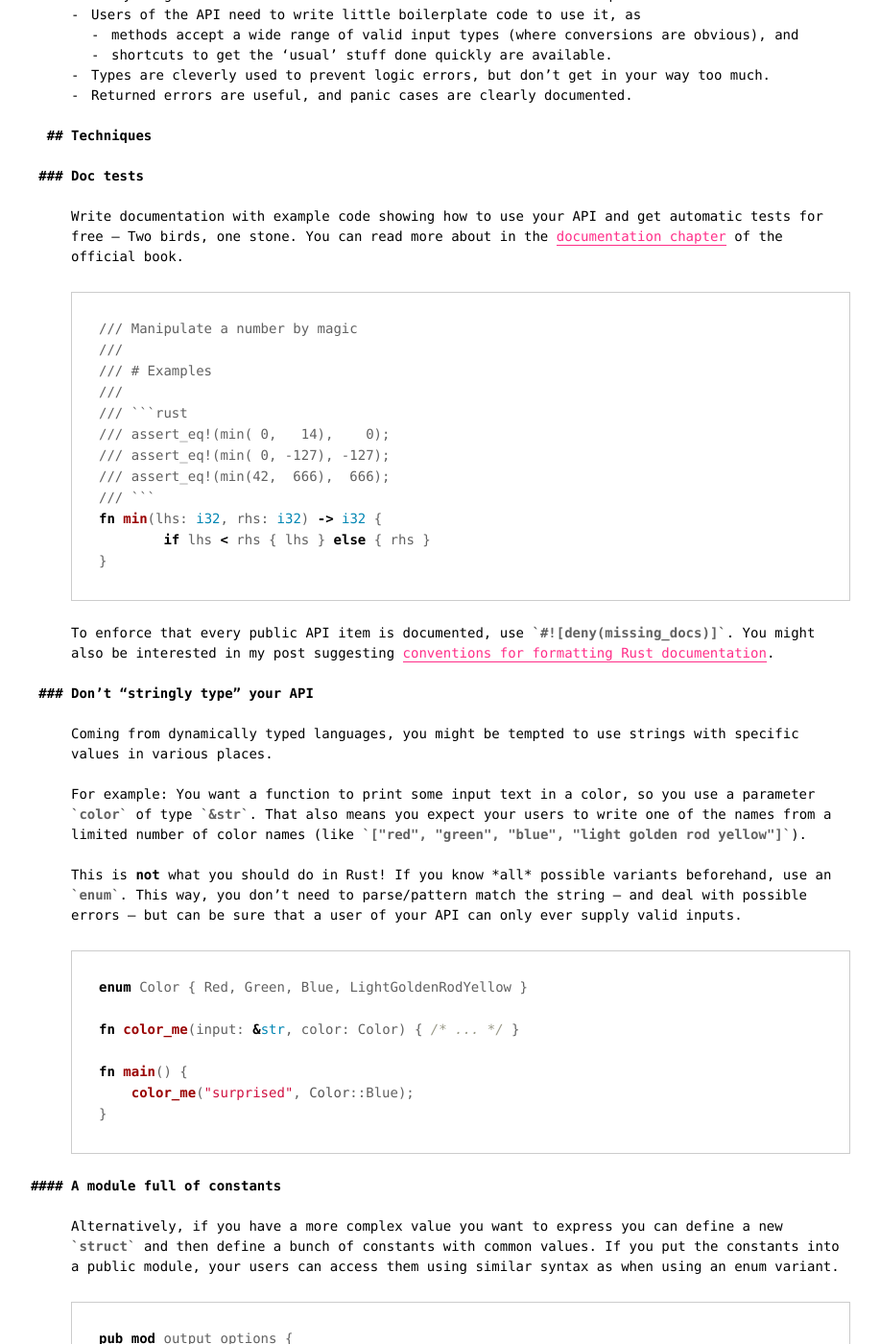
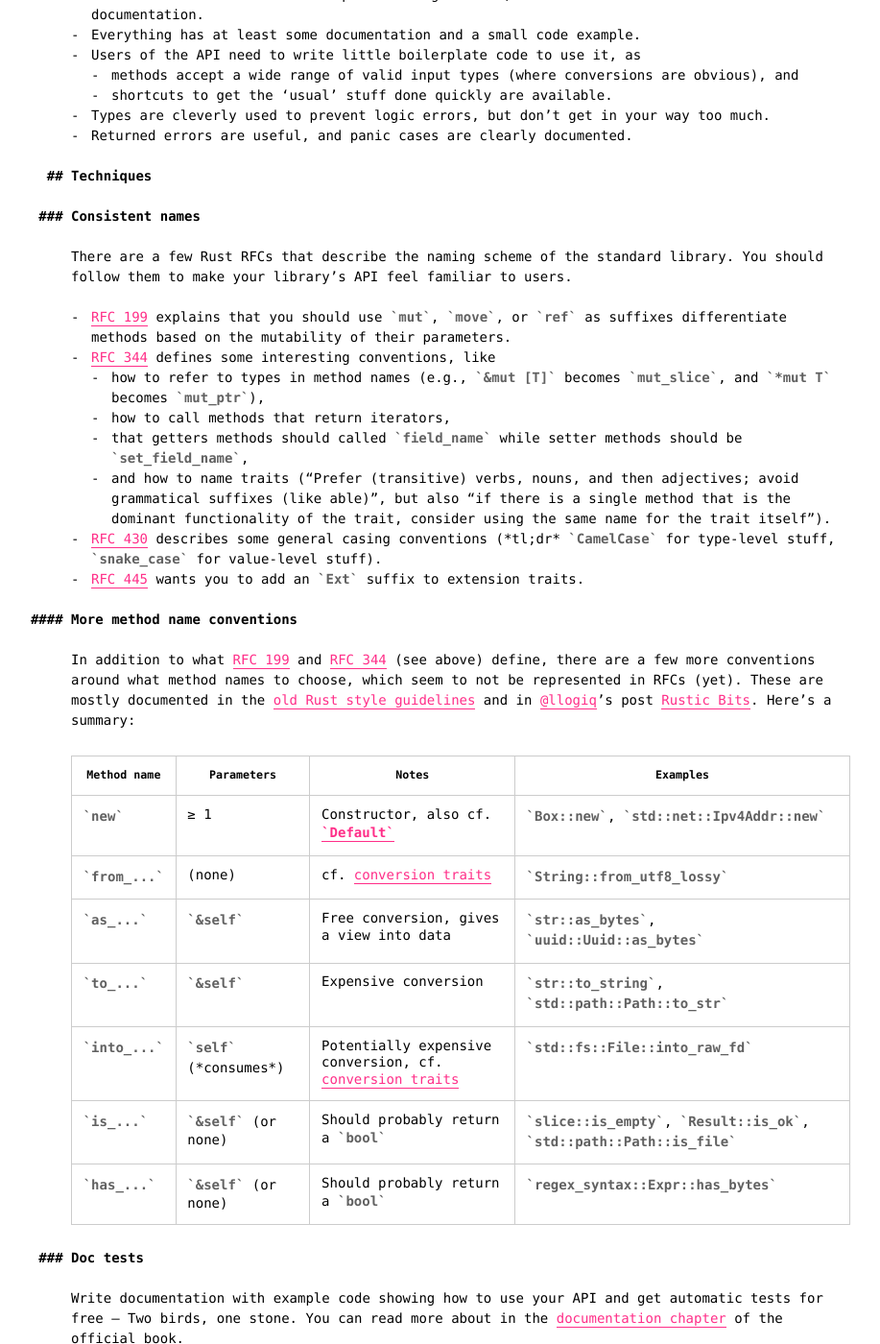
Before and after one commit to killercup/scribbles, a Jekyll site: the page built from _posts/2016-07-21-elegant-apis-in-rust.md, in a window 1280 px wide and 1400 px high, scrolled down 1128 px. Shown: the whole window at 96% size, without its empty margins (160-1077 px from the left). Built offline with Jekyll 4.4.1, drawn with Linux system fonts in a browser that asks for light colours; some of the changed text lies outside the part shown.

Commit message:
Finally deliver section of naming conventions
Quoting the great @llogiq once again.

```diff
--- a/_posts/2016-07-21-elegant-apis-in-rust.md
+++ b/_posts/2016-07-21-elegant-apis-in-rust.md
@@ -25,6 +25,44 @@
 - Returned errors are useful, and panic cases are clearly documented.
 
 ## Techniques
+
+### Consistent names
+
+There are a few Rust RFCs that describe the naming scheme of the standard library. You should follow them to make your library's API feel familiar to users.
+
+- [RFC 199] explains that you should use `mut`, `move`, or `ref` as suffixes differentiate methods based on the mutability of their parameters.
+- [RFC 344] defines some interesting conventions, like
+	- how to refer to types in method names (e.g., `&mut [T]` becomes `mut_slice`, and `*mut T` becomes `mut_ptr`),
+	- how to call methods that return iterators,
+	- that getters methods should called `field_name` while setter methods should be `set_field_name`,
+	- and how to name traits ("Prefer (transitive) verbs, nouns, and then adjectives; avoid grammatical suffixes (like able)", but also "if there is a single method that is the dominant functionality of the trait, consider using the same name for the trait itself").
+- [RFC 430] describes some general casing conventions (_tl;dr_ `CamelCase` for type-level stuff, `snake_case` for value-level stuff).
+- [RFC 445] wants you to add an `Ext` suffix to extension traits.
+
+[RFC 199]: https://github.com/rust-lang/rfcs/blob/1f5d3a9512ba08390a2226aa71a5fe9e277954fb/text/0199-ownership-variants.md
+[RFC 344]: https://github.com/rust-lang/rfcs/blob/1f5d3a9512ba08390a2226aa71a5fe9e277954fb/text/0344-conventions-galore.md
+[RFC 430]: https://github.com/rust-lang/rfcs/blob/1f5d3a9512ba08390a2226aa71a5fe9e277954fb/text/0430-finalizing-naming-conventions.md
+[RFC 445]: https://github.com/rust-lang/rfcs/blob/1f5d3a9512ba08390a2226aa71a5fe9e277954fb/text/0445-extension-trait-conventions.md
+
+#### More method name conventions
+
+In addition to what [RFC 199] and [RFC 344] (see above) define, there are a few more conventions around what method names to choose, which seem to not be represented in RFCs (yet). These are mostly documented in the [old Rust style guidelines][naming-conversions] and in [@llogiq]'s post [Rustic Bits]. Here's a summary:
+
+[naming-conversions]: https://doc.rust-lang.org/1.12.0/style/style/naming/conversions.html
+[@llogiq]: https://twitter.com/llogiq
+[Rustic Bits]: https://llogiq.github.io/2016/02/11/rustic.html
+
+Method name  | Parameters           | Notes   | Examples
+-------------|----------------------|---------|----------
+`new`        | ≥ 1                  | Constructor, also cf. [`Default`] | `Box::new`, `std::net::Ipv4Addr::new`
+`from_...`   | (none)               | cf. [conversion traits] | `String::from_utf8_lossy`
+`as_...`     | `&self`              | Free conversion, gives a view into data | `str::as_bytes`, `uuid::Uuid::as_bytes`
+`to_...`     | `&self`              | Expensive conversion | `str::to_string`, `std::path::Path::to_str`
+`into_...`   | `self` (*consumes*)  | Potentially expensive conversion, cf. [conversion traits] | `std::fs::File::into_raw_fd`
+`is_...`     | `&self` (or none)    | Should probably return a `bool` | `slice::is_empty`, `Result::is_ok`, `std::path::Path::is_file`
+`has_...`    | `&self` (or none)    | Should probably return a `bool` | `regex_syntax::Expr::has_bytes`
+
+[conversion traits]: #use-conversion-traits
 
 ### Doc tests
 
@@ -143,7 +181,7 @@
 [fmt-result]: https://doc.rust-lang.org/std/fmt/type.Result.html
 [serde-json-result]: https://github.com/serde-rs/json/blob/e5f9ca89c6de1a7bf86aff0283bcd83845b05576/json/src/error.rs#L258
 
-### Liberal usage of `Into<T>`, `AsRef<T>`, and similar
+### Use conversion traits
 
 It's good practice to never have `&String` or `&Vec<T>` as input parameters and instead use `&str` and `&[T]` as they allow more types to be passed in. (Basically, everything that `deref`s to a (string) slice).
 
@@ -368,6 +406,8 @@
 
 So far, we've extended the methods available on a type by defining and implementing our own trait. You can also define traits that _extend other traits_ (`trait MyTrait: BufRead + Debug {}`). The most prominent example for this is the [itertools](https://crates.io/crates/itertools) crate, which adds a long list of methods to `std`'s Iterators.
 
+FYI: [RFC 445] wants you to add an `Ext` suffix to extension traits.
+
 ### Builder pattern
 
 You can make it easier to make complex API calls by chaining several smaller methods together. This works nicely with session types (see below). The [`derive_builder`](https://crates.io/crates/derive_builder) crate can be used to automatically generate (simpler) builders for custom structs.
```
